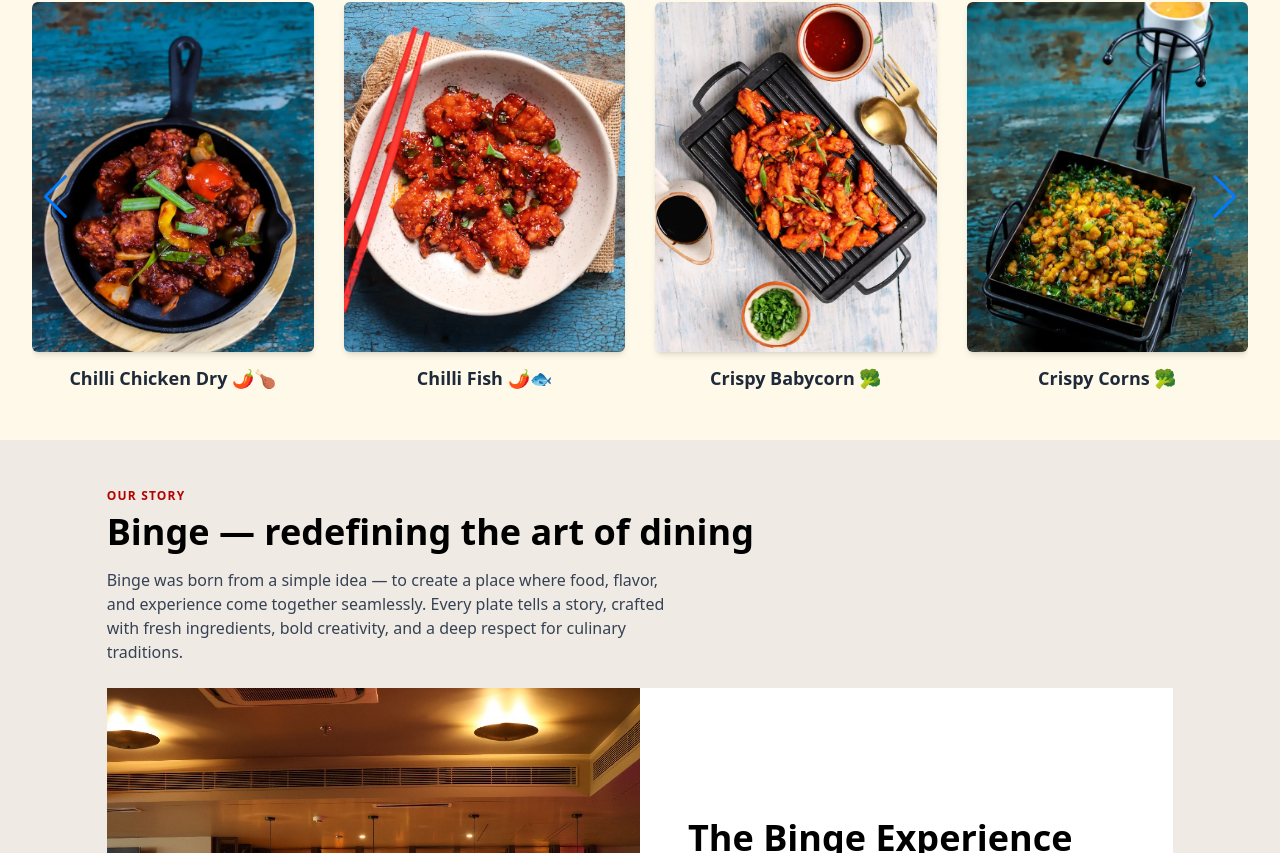
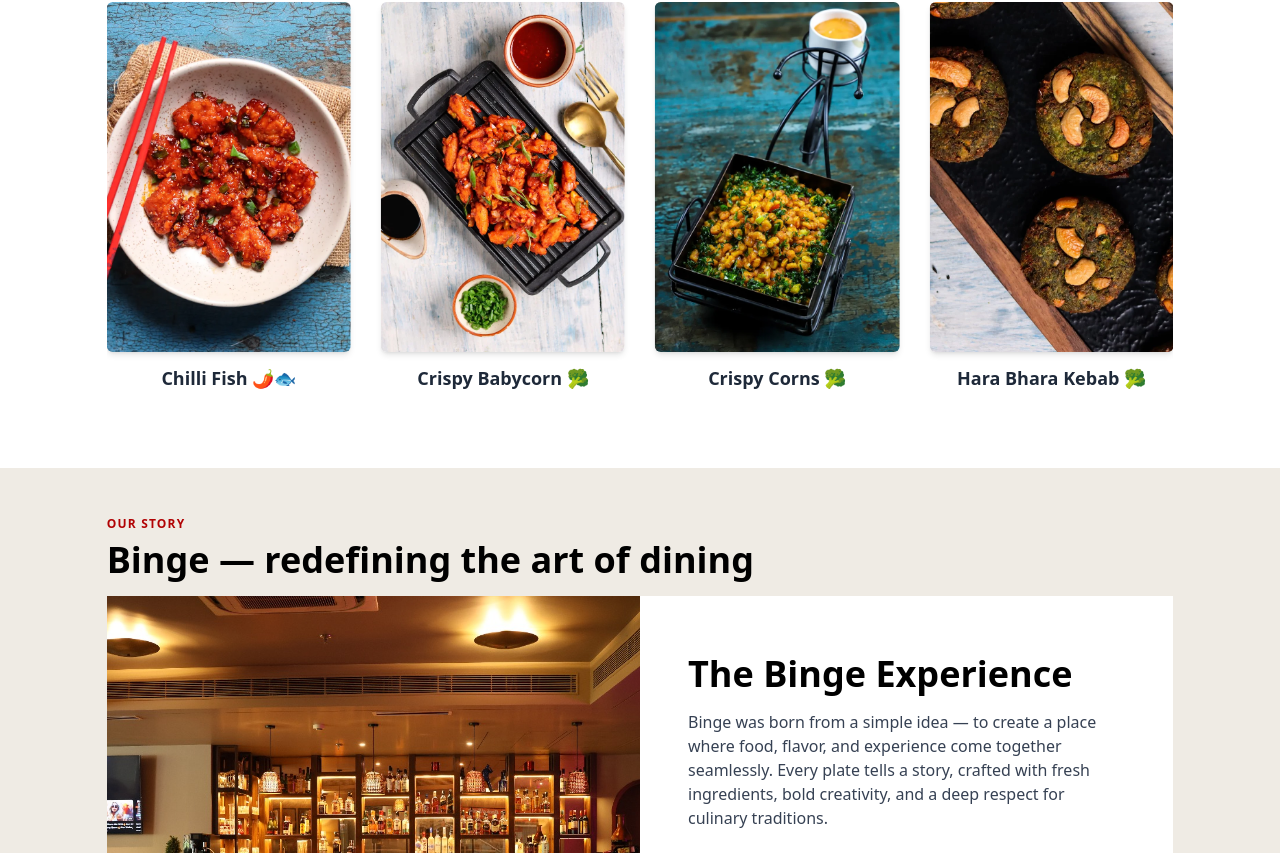
Before and after one commit to Shubham9049/binge, a Next.js app: page / in a window 1280 px wide. Shown: the part 1407-2260 px from the top of the page. Built offline with nearby package versions, Linux system fonts and the light colour scheme.

Commit message:
Add changes

```diff
--- a/components/About.tsx
+++ b/components/About.tsx
@@ -23,13 +23,6 @@
           </div>
         </div>
 
-        <p className="text-gray-700 dark:text-gray-300 max-w-xl mb-6">
-          Binge was born from a simple idea — to create a place where food,
-          flavor, and experience come together seamlessly. Every plate tells a
-          story, crafted with fresh ingredients, bold creativity, and a deep
-          respect for culinary traditions.
-        </p>
-
         {/* Image and Text Block */}
         <div className="relative flex flex-col md:flex-row">
           {/* Image Section */}
@@ -51,6 +44,12 @@
             <h3 className="text-2xl md:text-4xl font-semibold text-black dark:text-white mb-4 relative">
               The Binge Experience
             </h3>
+            <p className="text-gray-700 dark:text-gray-300 max-w-xl mb-6">
+              Binge was born from a simple idea — to create a place where food,
+              flavor, and experience come together seamlessly. Every plate tells
+              a story, crafted with fresh ingredients, bold creativity, and a
+              deep respect for culinary traditions.
+            </p>
             <p className="text-gray-700 dark:text-gray-300 mb-4">
               At Binge, we believe dining is more than just a meal — it’s an
               experience. From the warm ambience and inviting design, to the
--- a/components/FoodShowcase.tsx
+++ b/components/FoodShowcase.tsx
@@ -1,7 +1,7 @@
 "use client";
 
 import { Swiper, SwiperSlide } from "swiper/react";
-import { Navigation } from "swiper/modules"; // ✅ Only Navigation
+import { Navigation, Autoplay } from "swiper/modules"; // ✅ Added Autoplay
 import "swiper/css";
 import "swiper/css/navigation";
 import Image, { StaticImageData } from "next/image";
@@ -36,18 +36,23 @@
 
 export default function SpringSlider() {
   return (
-    <section className="bg-[#fff9e9] py-12">
+    <section className="w-11/12 md:w-5/6 mx-auto py-12">
       <Swiper
-        modules={[Navigation]}
+        modules={[Navigation, Autoplay]} // ✅ enable autoplay
         grabCursor={true}
         loop={true}
         spaceBetween={30}
-        navigation={true}
-        className="w-full max-w-[95%] mx-auto"
+        navigation={false}
+        autoplay={{
+          delay: 2500, // ⏱️ time in ms between slides
+          disableOnInteraction: false, // ✅ keep autoplay after user swipe
+        }}
+        speed={1200} // smooth transition
+        className="w-full mx-auto"
         breakpoints={{
-          0: { slidesPerView: 1 }, // ✅ Mobile
-          640: { slidesPerView: 2 }, // ✅ Tablets
-          1024: { slidesPerView: 4 }, // ✅ Desktop
+          0: { slidesPerView: 1 },
+          640: { slidesPerView: 2 },
+          1024: { slidesPerView: 4 },
         }}
       >
         {foodImages.map((item, i) => (
--- a/components/Hero.tsx
+++ b/components/Hero.tsx
@@ -59,7 +59,7 @@
           initial={{ opacity: 0 }}
           animate={{ opacity: 1 }}
           exit={{ opacity: 0 }}
-          transition={{ duration: 1 }}
+          transition={{ duration: 0.5 }}
           className="absolute inset-0 w-full h-full object-cover"
         />
       </AnimatePresence>
```
